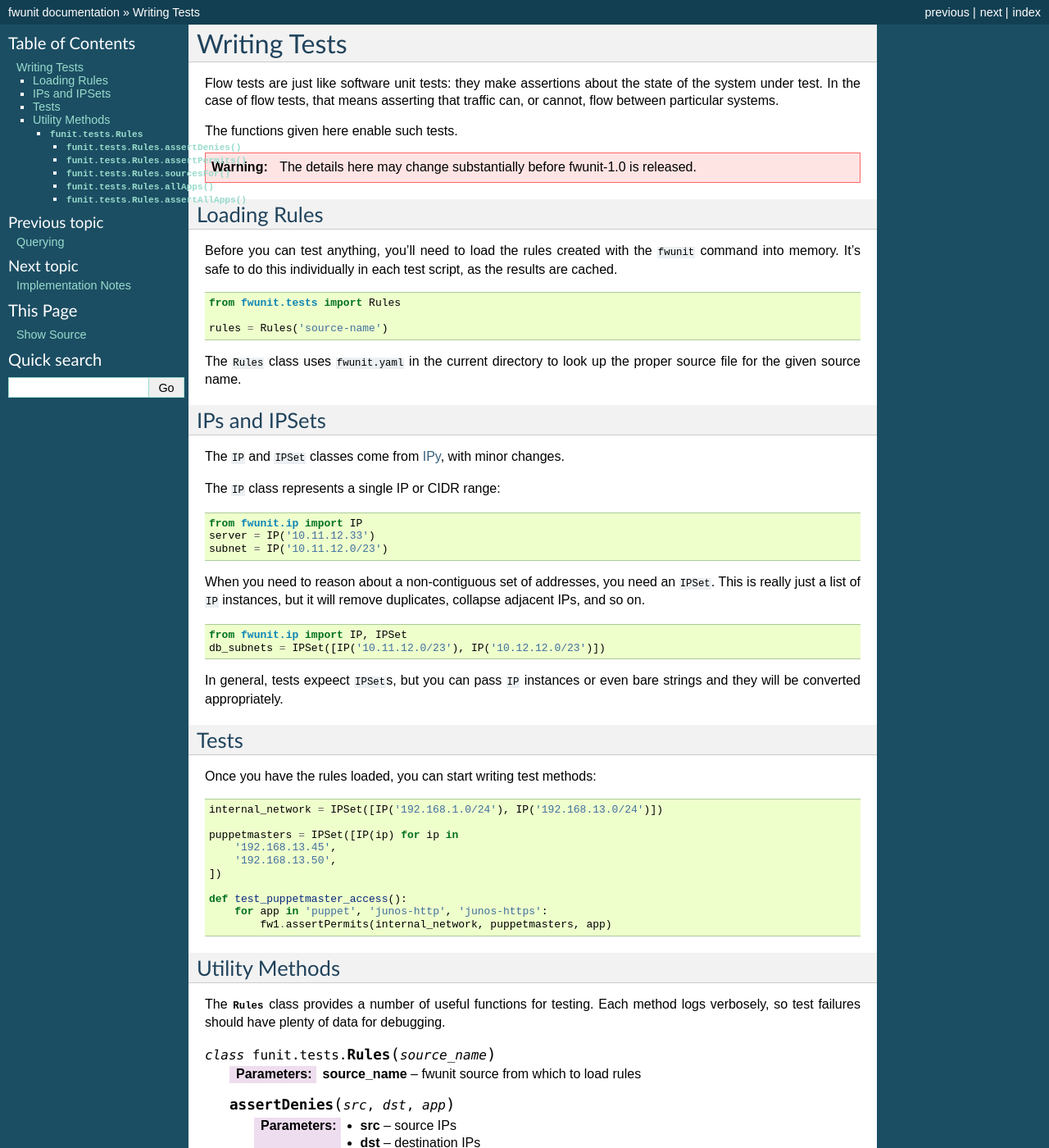
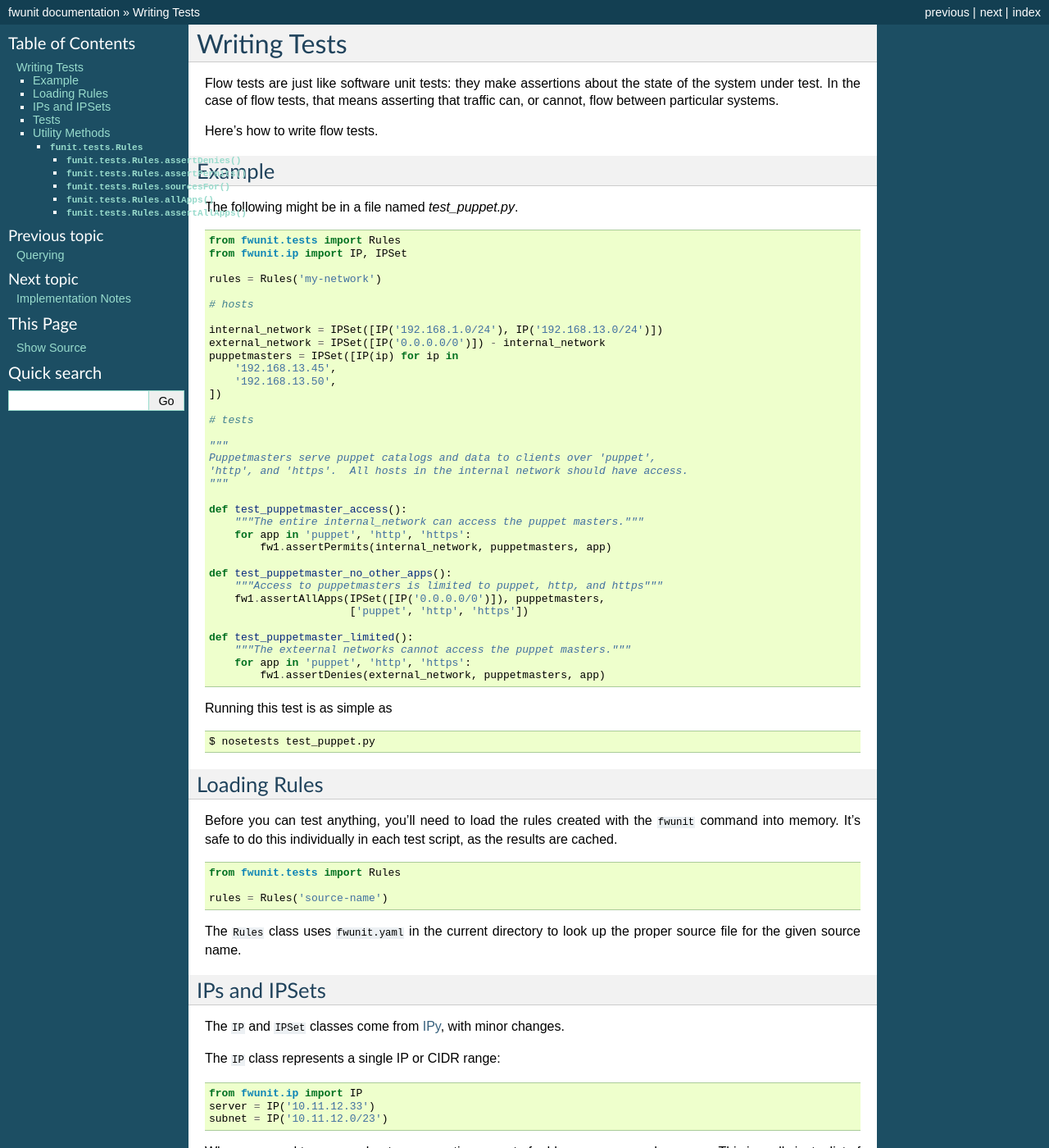
Before and after one commit to mozilla/build-fwunit, a Sphinx documentation site: the page built from docs/testing.rst, in a window 1280 px wide and 1400 px high. Shown: the whole window at 82% size. Built offline with Sphinx 7.4.7, drawn with Linux system fonts in a browser that asks for light colours; the version number could not be read and is left out.

Commit message:
add an example to the writing-tests documentation

```diff
--- a/docs/testing.rst
+++ b/docs/testing.rst
@@ -4,11 +4,56 @@ Writing Tests
 Flow tests are just like software unit tests: they make assertions about the state of the system under test.
 In the case of flow tests, that means asserting that traffic can, or cannot, flow between particular systems.
 
-The functions given here enable such tests.
+Here's how to write flow tests.
 
-.. warning::
+Example
+-------
 
-    The details here may change substantially before fwunit-1.0 is released.
+The following might be in a file named `test_puppet.py`.
+
+.. code-block:: python
+
+    from fwunit.tests import Rules
+    from fwunit.ip import IP, IPSet
+
+    rules = Rules('my-network')
+
+    # hosts
+
+    internal_network = IPSet([IP('192.168.1.0/24'), IP('192.168.13.0/24')])
+    external_network = IPSet([IP('0.0.0.0/0')]) - internal_network
+    puppetmasters = IPSet([IP(ip) for ip in
+        '192.168.13.45',
+        '192.168.13.50',
+    ])
+
+    # tests
+
+    """
+    Puppetmasters serve puppet catalogs and data to clients over 'puppet',
+    'http', and 'https'.  All hosts in the internal network should have access.
+    """
+
+    def test_puppetmaster_access():
+        """The entire internal_network can access the puppet masters."""
+        for app in 'puppet', 'http', 'https':
+            fw1.assertPermits(internal_network, puppetmasters, app)
+
+    def test_puppetmaster_no_other_apps():
+        """Access to puppetmasters is limited to puppet, http, and https"""
+        fw1.assertAllApps(IPSet([IP('0.0.0.0/0')]), puppetmasters,
+                          ['puppet', 'http', 'https'])
+
+    def test_puppetmaster_limited():
+        """The exteernal networks cannot access the puppet masters."""
+        for app in 'puppet', 'http', 'https':
+            fw1.assertDenies(external_network, puppetmasters, app)
+
+Running this test is as simple as
+
+.. code-block:: none
+
+    $ nosetests test_puppet.py
 
 Loading Rules
 -------------
@@ -56,7 +101,7 @@ Once you have the rules loaded, you can start writing test methods::
     ])
 
     def test_puppetmaster_access():
-        for app in 'puppet', 'junos-http', 'junos-https':
+        for app in 'puppet', 'http', 'https':
             fw1.assertPermits(internal_network, puppetmasters, app)
 
 Utility Methods
```
